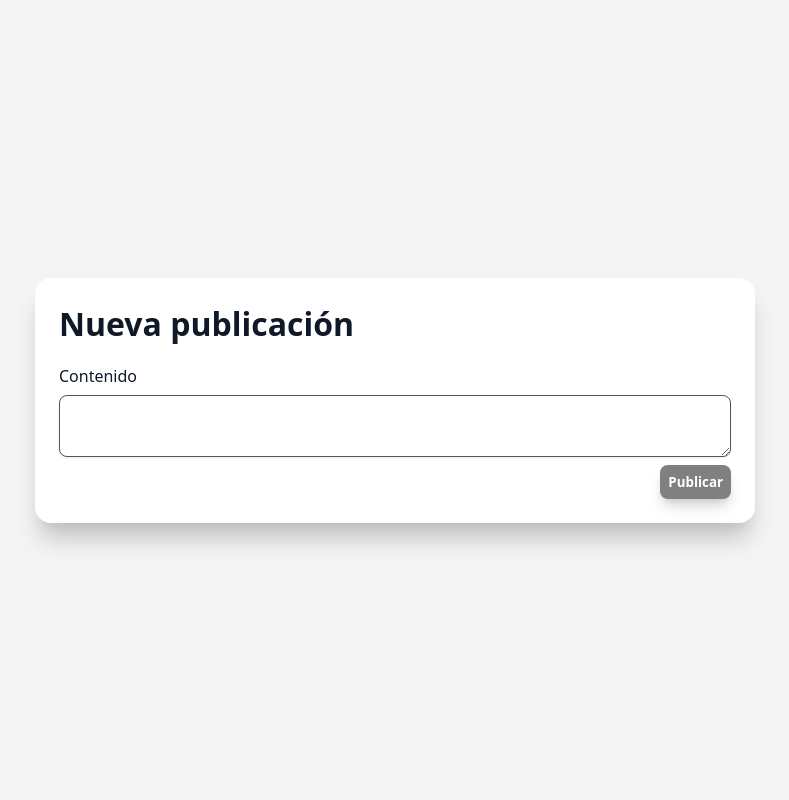
After one commit to Bowuigi/Satellite, a PHP site: page /post.html in a window 1280 px wide. The commit adds this page. Shown: the whole page, without its empty margins (245-1034 px from the left). Run offline with PHP 8.4, Linux system fonts and the light colour scheme.

Commit message:
feat(frontend): Posting to the root or to a known parent

```diff
--- a/frontend/css/common.css
+++ b/frontend/css/common.css
@@ -167,6 +167,11 @@ button:hover:disabled {
 	cursor: not-allowed;
 }
 
+textarea {
+	resize: vertical;
+	min-height: 3lh;
+}
+
 .error-message {
 	padding: 0.5rem;
 	background-color: hsl(0, 50%, 95%);
--- /dev/null
+++ b/frontend/js/post.js
@@ -0,0 +1,53 @@
+const urlParams = new URLSearchParams(window.location.search);
+
+const dom = {
+	title: document.getElementById('post-title'),
+	content: document.getElementById('post-content'),
+	contentMessage: document.getElementById('post-content-msg'),
+	next: document.getElementById('post-next'),
+	responseMessage: document.getElementById('post-response-msg'),
+};
+
+dom.responseMessage.style.visibility = 'hidden';
+
+if (urlParams.has('parent')) {
+	dom.title.textContent = 'Nueva respuesta';
+} else {
+	dom.title.textContent = 'Nueva publicación';
+}
+
+async function performRequest(content) {
+	const result = await fetch(`/api/posts/new.php`, {
+		method: 'POST',
+		headers: {
+			'Content-Type': 'application/json',
+		},
+		body: JSON.stringify({
+			parent: urlParams.has('parent') ? urlParams.get('parent') : null,
+			content
+		}),
+	});
+
+	return (result.ok ? null : await result.text());
+}
+
+new ValidatedInput({
+	submit: dom.next,
+	fields: {
+		content: {
+			element: dom.content,
+			hintElement: dom.contentMessage,
+			condition: v => v.length >= 1 && v.length <= 5000,
+			hint: 'Debe tener entre 1 y 5000 caracteres'
+		}
+	},
+	onSubmit: async() => {
+		const result = await performRequest(dom.content.value);
+		if (result) {
+			dom.responseMessage.textContent = result;
+			dom.responseMessage.style.visibility = 'visible';
+		} else {
+			window.location.replace('/index.html');
+		}
+	}
+});
--- /dev/null
+++ b/frontend/post.html
@@ -0,0 +1,33 @@
+<!DOCTYPE html>
+<html lang="es">
+	<head>
+		<meta charset="utf-8">
+		<meta content="IE=edge" http-equiv="X-UA-Compatible">
+		<meta content="width=device-width, initial-scale=1.0" name="viewport">
+		<meta name="color-scheme" content="only light">
+		<link href="css/common.css" media="screen" rel="stylesheet" type="text/css">
+		<title>Satellite - Nueva publicación</title>
+	</head>
+	<body>
+		<main class="column center-children hfill vfill-screen">
+			<div class="column surface elevation-4 round-3 p-5" id="post-container">
+				<h1 id="post-title" class="text-2xl text-bold text-dark mb-2"></h1>
+				<label for="post-content">Contenido</label>
+				<textarea id="post-content" type="text" class="hfill p-2 round-1 elevation-1 text-mid border-mid"></textarea>
+				<p id="post-content-msg" class="error-message"></p>
+				<div class="row hfill flex-space-between">
+					<p id="post-response-msg" class="error-message"></p>
+					<button type="button" id="post-next" class="accent-dark accent-dark-hover gray-disabled p-1 round-1 elevation-3 text-bold">Publicar</button>
+				</div>
+			</div>
+		</main>
+		<script type="text/javascript" src="js/ValidatedInput.js"></script>
+		<script type="text/javascript" src="js/post.js"></script>
+		<style>
+		#post-container {
+			max-width: 45rem;
+			width: 90%;
+		}
+		</style>
+	</body>
+</html>
```
Also changed, not shown: frontend/js/menu.js (+11 -0 lines).
